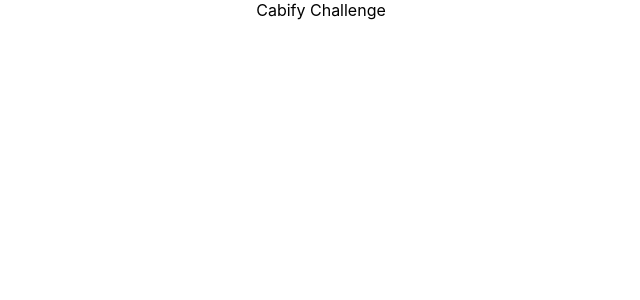
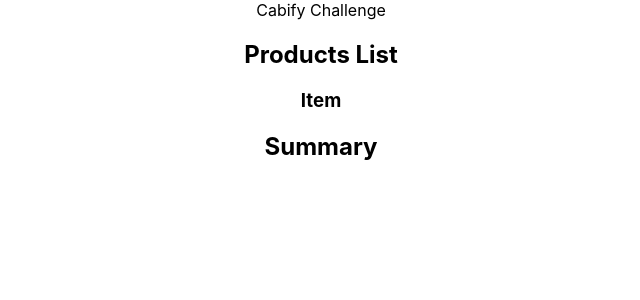
Before and after one commit to MoniAguado/cabify_challenge, a React (Create React App) app: page / in a window 1280 px wide. Shown: the top 300 px of the page, without its empty margins (319-959 px from the left). Built offline with nearby package versions, Linux system fonts and the light colour scheme.

Commit message:
Chore: create components

```diff
--- a/src/App.js
+++ b/src/App.js
@@ -1,4 +1,6 @@
 import React, { Component}  from 'react';
+import ProductsList from './components/products/ProductsList';
+import Summary from './components/summary/Summary';
 import './App.scss';
 
 class App extends Component {
@@ -13,6 +15,8 @@
       <div className="App">
         <header className="App-header">Cabify Challenge
         </header>
+        <ProductsList />
+        <Summary />
       </div>
     );
   }
--- /dev/null
+++ b/src/components/products/ProductsList.js
@@ -0,0 +1,20 @@
+import React, { Component } from 'react';
+import Item from './components/Item';
+import PropTypes from 'prop-types';
+
+class ProductsList extends Component {
+    static propTypes = {
+        prop: PropTypes
+    }
+
+    render() {
+        return (
+            <div>
+                <h2>Products List</h2>
+                <Item />
+            </div>
+        )
+    }
+}
+
+export default ProductsList;
--- /dev/null
+++ b/src/components/products/components/Item.js
@@ -0,0 +1,18 @@
+import React, { Component } from 'react'
+import PropTypes from 'prop-types'
+
+class Item extends Component {
+    static propTypes = {
+        prop: PropTypes
+    }
+
+    render() {
+        return (
+            <div>
+                <h3>Item</h3>
+            </div>
+        )
+    }
+}
+
+export default Item;
--- /dev/null
+++ b/src/components/summary/Summary.js
@@ -0,0 +1,18 @@
+import React, { Component } from 'react'
+import PropTypes from 'prop-types'
+
+class Summary extends Component {
+    static propTypes = {
+        prop: PropTypes
+    }
+
+    render() {
+        return (
+            <div>
+                <h2>Summary</h2>
+            </div>
+        )
+    }
+}
+
+export default Summary;
```
